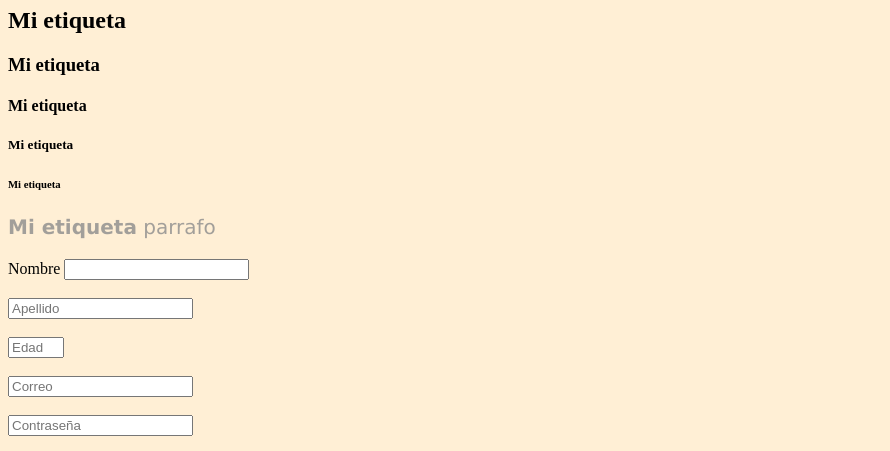
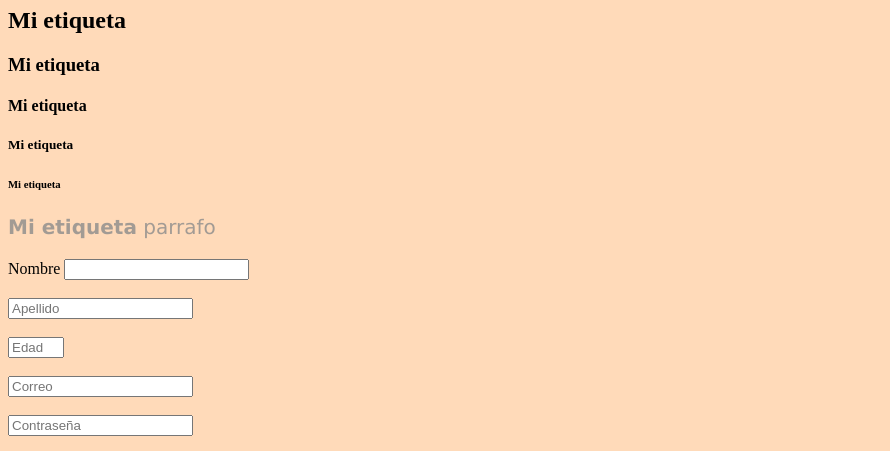
Before and after one commit to AlexanderMeza27/bedu, a plain HTML site: page indecillo.html in a window 1280 px wide. Shown: the part 502-953 px from the top of the page, without its empty margins (0-890 px from the left). Drawn offline with Linux system fonts and the light colour scheme.

Commit message:
cambie el bgrnd

```diff
--- a/styles.css
+++ b/styles.css
@@ -1,5 +1,5 @@
 body {
-    background-color: papayawhip;
+    background-color: peachpuff;
   }
 
   h1 {
```
